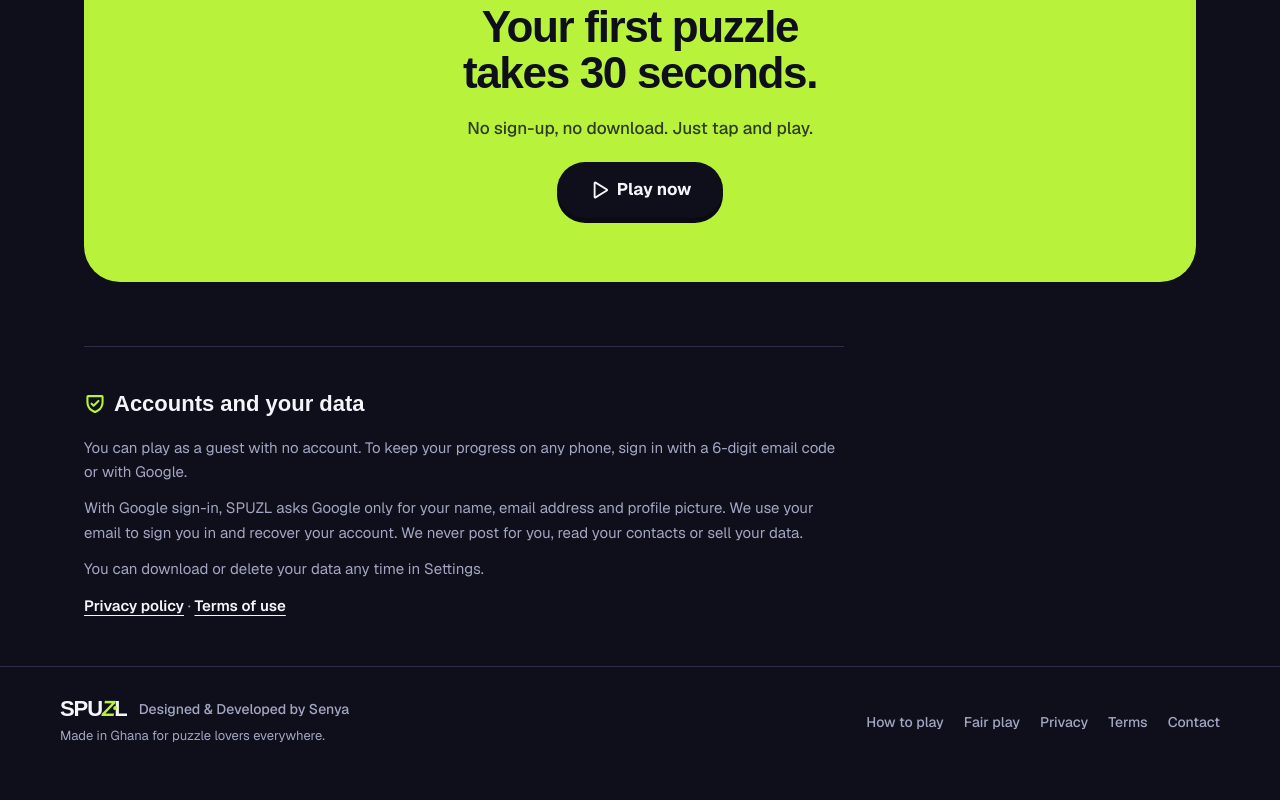
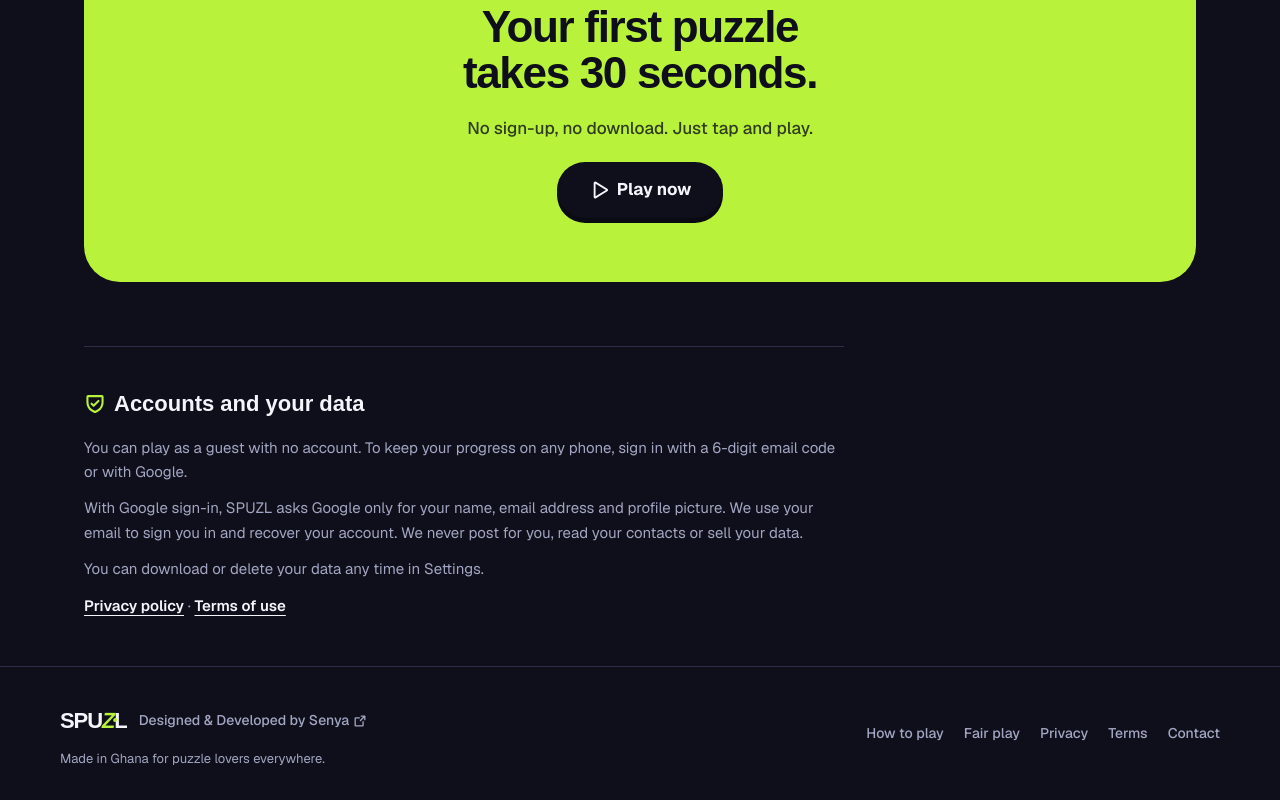
Before and after one commit to wisdomska/spuzl, a Next.js app: page /about in a window 1280 px wide. Shown: the part 2886-3686 px from the top of the page. Before the commit the page ends 3663 px from the top, so only its background shows below. Built offline with nearby package versions, Linux system fonts and the light colour scheme; no server answers; a web font is replaced by a local one.

Commit message:
Landing footer: Designed & Developed by Senya links to wisdomska.site

```diff
--- a/app/(landing)/about/page.tsx
+++ b/app/(landing)/about/page.tsx
@@ -219,7 +219,15 @@ export default function Landing() {
           <div className="flex flex-col gap-1.5">
             <div className="flex items-center gap-3">
               <Wordmark size={22} />
-              <span className="text-muted text-[14px] font-medium">{T.credit}</span>
+              <a
+                href={T.creditUrl}
+                target="_blank"
+                rel="noopener"
+                className="text-muted hover:text-text inline-flex min-h-11 items-center gap-1 text-[14px] font-medium"
+              >
+                {T.credit}
+                <Icon name="arrow-square-out" size={14} />
+              </a>
             </div>
             <span className="text-muted text-[13px]">{T.made}</span>
           </div>
--- a/lib/copy/about.ts
+++ b/lib/copy/about.ts
@@ -68,6 +68,7 @@ export const aboutCopy = {
   ctaTitle: "Your first puzzle takes 30 seconds.",
   ctaBody: "No sign-up, no download. Just tap and play.",
   credit: "Designed & Developed by Senya",
+  creditUrl: "https://wisdomska.site",
   made: "Made in Ghana for puzzle lovers everywhere.",
   footer: [
     ["/how-to-play", "How to play"],
```
